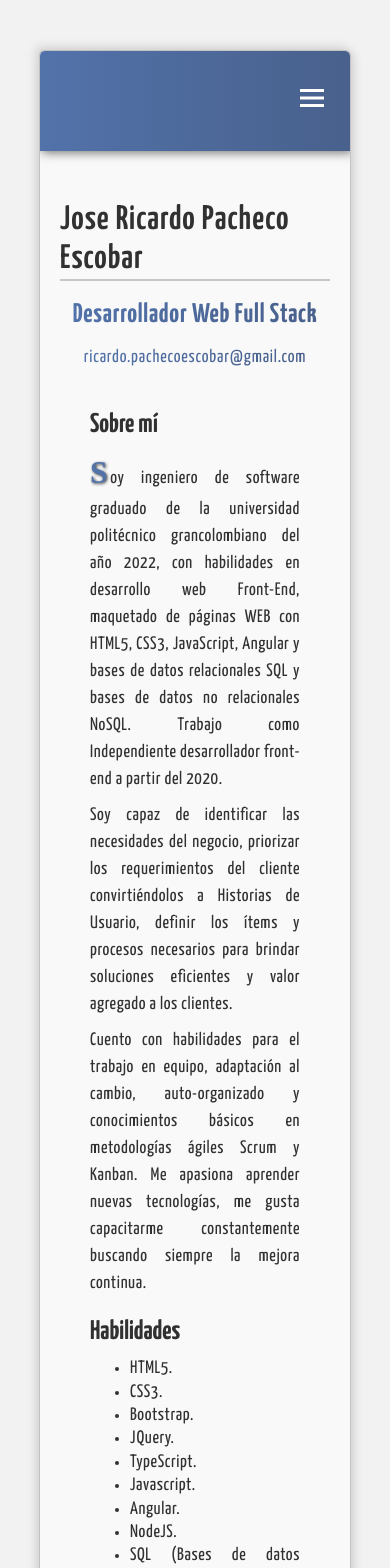
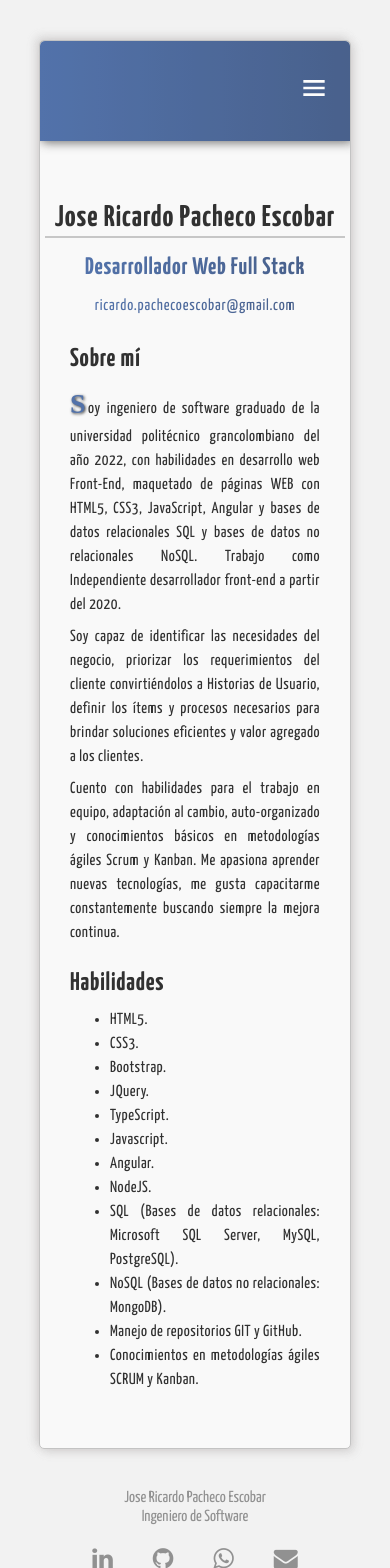
Before and after one commit to JoseRicardoPE/Portafolio-Servicios, an Angular app: page / in a window 390 px wide. Shown: the top 1568 px of the page. Built offline with nearby package versions, Linux system fonts and the light colour scheme; a web font is replaced by a local one.

Commit message:
Agregando los últimos retoques al proyecto portafolio de servicios.

```diff
--- a/src/app/app.component.html
+++ b/src/app/app.component.html
@@ -21,7 +21,7 @@
 </main>
 
 <!-- Footer -->
-<footer class="footer container" id="footer">
+<footer class="footer" id="footer">
   <section class="footer__section" id="footer__section">
     <span class="footer__name" id="footer__name">Jose Ricardo Pacheco Escobar</span>
     <span class="footer__job" id="footer__job">Ingeniero de Software</span>
--- a/src/app/components/about/about.component.html
+++ b/src/app/components/about/about.component.html
@@ -1,11 +1,11 @@
-<section class="section__name container" id="section__name">
+<section class="section__name" id="section__name">
   <h1 class="section__title" id="section__title">{{ title }}</h1>
   <h2 class="section__subtitle" id="section__subtitle">{{ subtitle }}</h2>
   <a href="mailto:{{ email }}" class="section__mail" id="section__mail" target="_blank">{{ email }}</a>
 </section>
 
-<article class="article__about container" id="article__about">
-  <h2 class="about" id="about">Sobre mí</h2>
+<article class="article__about" id="article__about">
+  <h2 class="about__subtitle" id="about__subtitle">Sobre mí</h2>
   <p class="about__paragraph about__paragraph--mod" id="about__paragraph">
     Soy ingeniero de software graduado de la universidad politécnico grancolombiano
     del año 2022, con habilidades en desarrollo web Front-End, maquetado de
--- a/src/app/components/contact/contact.component.html
+++ b/src/app/components/contact/contact.component.html
@@ -1,5 +1,5 @@
 <section class="section__contact">
-  <h1 class="contact__title">{{ title }}</h1>
+  <h1 class="contact__title">Datos Personales</h1>
   <div class="contact__content">
     <p class="contact__paragraph">
       Si te ha gustado mi trabajo y deseas ponerte en contácto conmigo, puedes
--- a/src/app/components/createproject/createproject.component.html
+++ b/src/app/components/createproject/createproject.component.html
@@ -1,5 +1,5 @@
 <section class="section__formulario">
-    <h2 class="form__title">{{title}}</h2>
+    <h1 class="form__title">{{title}}</h1>
     <div class="message success" id="message" *ngIf="status == 'success'">
         ¡El proyecto se ha creado, puedes verlo <a [routerLink]="['/proyecto', saveProject._id]">aquí.</a>
     </div>
--- a/src/app/components/detail-project/detail-project.component.html
+++ b/src/app/components/detail-project/detail-project.component.html
@@ -1,11 +1,11 @@
-<section class="section__detailProject container" id="section__detailProject">
+<section class="section__detailProject" id="section__detailProject">
     <h1 class="detailProject__title">{{project.name}}</h1>
     <section class="detailProject__content" id="detailProject__content">
         <figure class="projects__img" id="projects__img">
             <img src="{{url + 'get-image/' + project.image}}" alt="" *ngIf="project.image">
         </figure>
         <div class="detailProject__texts" id="detailProject__texts">
-            <p class="detailProject__description">{{project.description}}</p>
+            <p class="detailProject__paragraph">{{project.description}}</p>
             <div class="detailProject__langs">
                 <h3 class="langs__subtitle">Lenguajes utilizados en este proyecto:</h3>
                 <p class="langs__paragraph">{{project.langs}}</p>
--- a/src/assets/css/styles.css
+++ b/src/assets/css/styles.css
@@ -21,7 +21,7 @@ body{
 
 .container{
     width: 100%;
-    padding: 20px;
+    padding: 20px 0;
     overflow: hidden;
 }
 
@@ -31,7 +31,7 @@ body{
     width: 80%;
     height: auto;
     background-color: #FAFAFA;
-    margin: 50px auto 30px;
+    margin: 40px auto;
     box-shadow: 3px 3px 10px rgba(182, 179, 179, 0.6),
                 -3px -3px 10px rgba(182, 179, 179, 0.6);
     border-radius: 5px;
@@ -85,6 +85,7 @@ body{
 
 .header__menu{
     margin-left: auto;
+    padding-right: 20px;
     cursor: pointer;
     display: none;
 }
@@ -96,17 +97,18 @@ body{
 /* --- about --- */
 .section__name{
     width: 100%;
+    margin: 60px 0 30px;
     display: flex;
     flex-direction: column;
     justify-content: center;
     align-items: center;
     gap: 1em;
-    margin: 30px 0 20px;
 }
 
 .section__title{
     font-size: 2.25rem;
-    font-weight: 600;
+    font-weight: 700;
+    font-family: var(--font3);
     letter-spacing: 1px;
     border-bottom: 2px solid rgb(128, 128, 128, 0.5);
     user-select: none;
@@ -128,14 +130,20 @@ body{
     display: flex;
     flex-direction: column;
     gap: 0.5em;
-    padding: 0 70px 40px ;
+    padding: 20px 70px 40px;
+}
+
+.about__subtitle{
+    font-size: 1.6rem;
+    font-weight: 700;
+    letter-spacing: 0.8px;
 }
 
 .about__paragraph{
     font-size: 1rem;
     font-weight: 400;
     line-height: 1.5;
-    letter-spacing: 0.6px;
+    letter-spacing: 0.5px;
 }
 
 .about__paragraph--mod::first-letter{
@@ -145,39 +153,119 @@ body{
     font-family: 'Times New Roman', Times, serif;
     margin-right: 2px;
     text-shadow: 1px 1px 3px rgba(0, 0, 0);
-    /* background-color: rgb(0, 0, 0); */
-    /* padding: 0 2px; */
 }
 
 /* --- Skills --- */
 .section__skills{
     width: 100%;
-    margin: 10px 0;
+    margin: 1em 0;
 }
 
 .skills__title{
+    font-size: 1.6rem;
+    font-weight: 700;
+    letter-spacing: 0.8px;
     margin-bottom: 10px;
 }
 
 .skills__item{
     font-size: 1rem;
-    letter-spacing: 0.6px;
-    line-height: 1.3;
+    font-weight: 400;
+    letter-spacing: 0.5px;
+    line-height: 1.5;
 }
+
+
+/* --- Estilos sección Proyectos --- */
+.section__projects{
+    width: 100%;
+    padding: 20px 60px 40px 30px;
+    margin: 0 auto;
+}
+
+.projects__title{
+    margin: 40px 0 30px;
+    font-size: 2.25rem;
+    font-weight: 700;
+    font-family: var(--font3);
+    letter-spacing: 1px;
+    text-align: center;
+}
+
+.projects__list{
+    display: grid;
+    grid-template-columns: repeat(auto-fit, minmax(40%, auto));
+    column-gap: 4em;
+    row-gap: 2em;
+}
+
+.projects__item{
+    list-style: none;
+    display: flex;
+    flex-direction: column;
+    gap: 1em;
+}
+
+.projects__subtitle{
+    margin-bottom: 10px;
+    font-size: 1.6rem;
+    font-weight: 700;
+    letter-spacing: 0.8;
+}
+
+.projects__paragraph{
+    font-size: 1rem;
+    font-weight: 400;
+    line-height: 1.5;
+    letter-spacing: 0.5px;
+}
+
+.projects__link{
+    display: block;
+    text-decoration: none;
+    font-size: 1rem;
+    margin-top: 10px;
+    text-align: right;
+    color: #2a5298;
+    transition: 0.3s all;
+    text-align: center;
+}
+
+.projects__link:hover{
+    text-decoration: underline;
+    color: #01163d;
+}
+
+.projects__img{
+    min-width: 150px;
+    width: 20%;
+    box-shadow: 2px 2px 5px rgba(104, 104, 104, 0.4),
+            -2px -2px 5px rgba(201, 201, 201, 0.2);
+    margin: 0 auto;
+    overflow: hidden;
+}
+
+.projects__img img{
+    width: 100%;
+    vertical-align: top;
+    object-fit: cover;
+}
+
+
 
 /* --- Section Form --- */
 .section__formulario{
-    width: 85%;
-    margin: 20px auto;
+    width: 90%;
+    margin: 0 auto;
 }
 
 .form__title{
+    margin: 60px 0 30px;
+    font-size: 2.25rem;
+    font-weight: 700;
+    font-family: var(--font3);
     text-align: center;
-    margin: 50px 0 30px;
-    font-size: 2.25rem;
-    font-weight: bold;
     letter-spacing: 1px;
-    /* border-bottom: 2px solid rgb(128, 128, 128, 0.5); */
 }
 
 .form{
@@ -213,7 +301,7 @@ body{
 }
 
 .form__btn{
-    margin: 10px 0;
+    margin: 10px 0 40px;
     border: none;
     padding: 10px 0;
     color: #fff;
@@ -274,141 +362,33 @@ body{
 }
 
 
-/* --- Estilos sección Proyectos --- */
-.section__projects{
-    width: 100%;
-    padding: 40px;
-    margin: 0 auto;
-}
-
-.projects__title{
-    margin: 10px 0 30px;
-    font-size: 2.25rem;
-    font-weight: bold;
-    font-family: var(--font3);
-    letter-spacing: 1px;
-    text-align: center;
-    /* border-bottom: 2px solid rgb(128, 128, 128, 0.5); */
-}
-
-.projects__list{
-    display: grid;
-    grid-template-columns: repeat(auto-fit, minmax(40%, auto));
-    column-gap: 4em;
-    row-gap: 2em;
-}
-
-.projects__item{
-    list-style: none;
-    display: flex;
-    flex-direction: column;
-    gap: 1em;
-}
-
-.projects__texts h2{
-    margin-bottom: 10px;
-    font-size: 1.3rem;
-}
-
-.projects__texts p{
-    line-height: 1.3;
-    font-size: 1rem;
-}
-
-.projects__img{
-    width: 20%;
-    overflow: hidden;
-
-}
-
-.projects__img img{
-    width: 100%;
-    object-fit: cover;
-}
-
-.projects__link{
-    display: block;
-    text-decoration: none;
-    font-size: 0.9rem;
-    margin-top: 5px;
-    text-align: right;
-    color: #2a5298;
-    transition: 0.3s all;
-}
-
-.projects__link--mod{
-    text-align: left;
-}
-
-.projects__link:hover{
-    text-decoration: underline;
-    color: #01163d;
-}
-
-/* --- Detail-project --- */
-.section__detailProject{
-    width: 100%;
-    padding: 40px 70px;
-    overflow: hidden;
-}
-
-.detailProject__title{
-    font-size: 2rem;
-    font-weight: 700;
-    margin-bottom: 20px;
-    text-align: center;
-}
-
-.detailProject__content{
-    display: flex;
-    gap: 1.5em;
-}
-
-.detailProject__texts{
-    display: flex;
-    flex-direction: column;
-    justify-content: flex-end;
-    gap: 1.5em;
-}
-
-.detailProject__description{
-    font-size: 1.1rem;
-    font-weight: 400;
-}
-
-.detailProject__langs{
-    line-height: 1.5;
-}
-
-.langs__link{
-    text-decoration: none;
-    color: #2a5298;
-}
-
-.langs__link:hover{
-    text-decoration: underline;
-    color: #01163d;
-}
-
-/* --- Section Contacto --- */
+/* --- Section Contact --- */
 .section__contact{
     width: 100%;
     padding: 20px 70px 40px;
 }
 
 .contact__title{
+    margin: 40px 0 30px;
     text-align: center;
-    margin: 30px 0;
     font-size: 2.25rem;
     font-weight: 700;
-    letter-spacing: 0.8px;
-    /* border-bottom: 2px solid rgb(128, 128, 128, 0.5); */
+    font-family: var(--font3);
+    letter-spacing: 1px;
 }
 
 .contact__content{
+    width: 100%;
     display: flex;
     flex-direction: column;
     gap: 1em;
+}
+
+.contact__paragraph{
+    font-size: 1rem;
+    font-weight: 400;
+    line-height: 1.5;
+    letter-spacing: 0.5px;
 }
 
 .email, .phone, .country{
@@ -450,10 +430,56 @@ body{
     -webkit-text-fill-color: transparent;
 }
 
-.contact__paragraph{
-    font-size: 1.1rem;
+
+
+/* --- Detail-project --- */
+.section__detailProject{
+    width: 100%;
+    padding: 20px 60px 40px;
+    overflow: hidden;
 }
 
+.detailProject__title{
+    margin: 40px 0 30px;
+    font-size: 2.25rem;
+    font-weight: 700;
+    font-family: var(--font3);
+    text-align: center;
+    letter-spacing: 1px;
+}
+
+.detailProject__content{
+    display: flex;
+    gap: 1.5em;
+}
+
+.detailProject__texts{
+    display: flex;
+    flex-direction: column;
+    justify-content: flex-end;
+    gap: 1.5em;
+}
+
+.detailProject__paragraph{
+    font-size: 1rem;
+    font-weight: 400;
+    line-height: 1.5;
+    letter-spacing: 0.5px;
+}
+
+.detailProject__langs{
+    line-height: 1.5;
+}
+
+.langs__link{
+    text-decoration: none;
+    color: #2a5298;
+}
+
+.langs__link:hover{
+    text-decoration: underline;
+    color: #01163d;
+}
 
 
 /* --- Footer --- */
@@ -507,8 +533,9 @@ body{
     .section__title,
     .projects__title,
     .form__title,
-    .contact__title{
-        font-size: 34px;
+    .contact__title,
+    .detailProject__title{
+        font-size: 1.9rem;
     }
 
     /* --- Section about --- */
@@ -519,7 +546,7 @@ body{
 
     /* --- Section projects --- */
     .section__projects{
-        padding: 40px 50px 40px 10px;
+        padding: 0 40px 50px 10px;
     }
 
     .projects__list{
@@ -536,8 +563,7 @@ body{
         font-size: 1rem;
     }
 
-    .projects__img,
-    .projects__link{
+    .projects__img{
         margin: 0 auto;
         text-align: center;
     }
@@ -546,9 +572,23 @@ body{
         font-size: 1rem;
     }
 
+    /* --- Section Form --- */
+    .section__formulario{
+        padding: 0 20px;
+    }
+
+    /* --- Section detail-project --- */
+    .section__detailProject{
+        padding: 20px 30px;
+    }
+
+    .detailProject__content{
+        flex-direction: column;
+    }
+
     /* --- Section contact --- */
     .section__contact{
-        padding: 20px 50px 40px;
+        padding: 20px 30px;
     }
 }
 
@@ -589,9 +629,50 @@ body{
         cursor: pointer;
     }
 
+    .projects__link{
+        margin-top: 10px;
+    }
+
     .footer{
         flex-direction: column;
         justify-content: center;
         align-items: center;
+        margin-bottom: 20px;
     }
 }
+
+@media screen and (max-width: 450px) {
+
+    html{
+        font-size: 16px;
+    }
+
+    /* --- Titles --- */
+    .section__title,
+    .projects__title,
+    .form__title,
+    .contact__title
+    .detailProject__title{
+        font-size: 30px;
+    }
+
+    /* --- Section about --- */
+    .section__title{
+        text-align: center;
+        padding: 0 10px;
+    }
+
+    .article__about{
+        padding: 0 30px 40px;
+    }
+
+    /* --- Section projects --- */
+    .section__projects{
+        padding: 20px 30px 40px 0px;
+        margin: 0 auto;
+    }
+
+    .projects__title{
+
+    }
+}
```
Also changed, not shown: src/app/components/projects/projects.component.html (+4 -4 lines).
